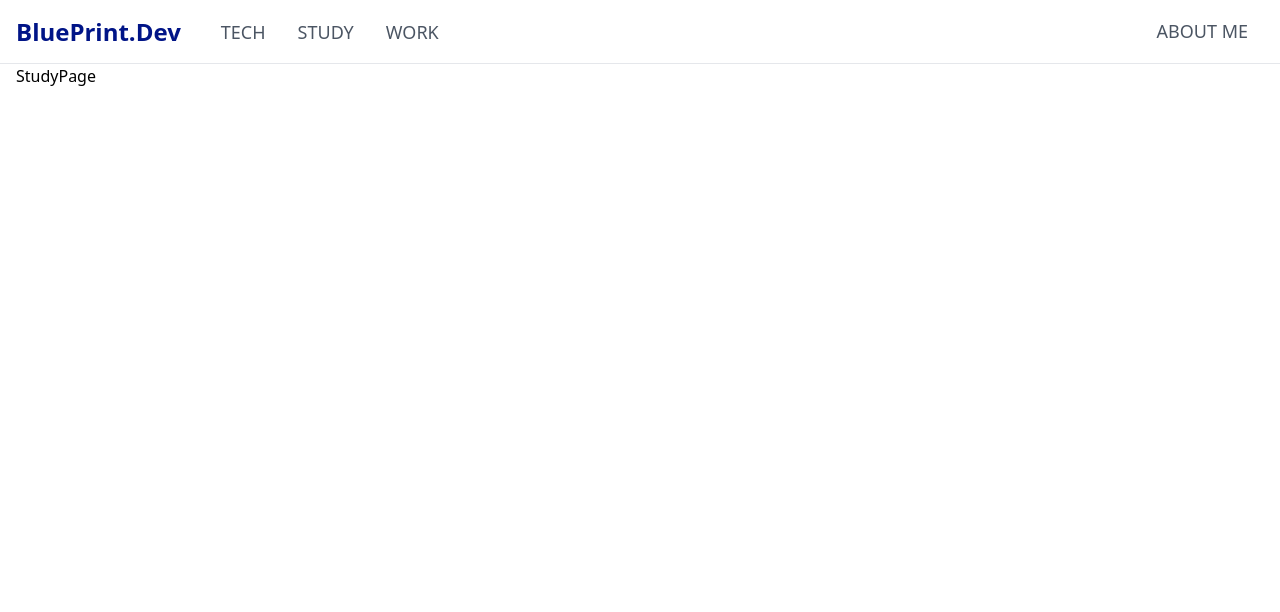
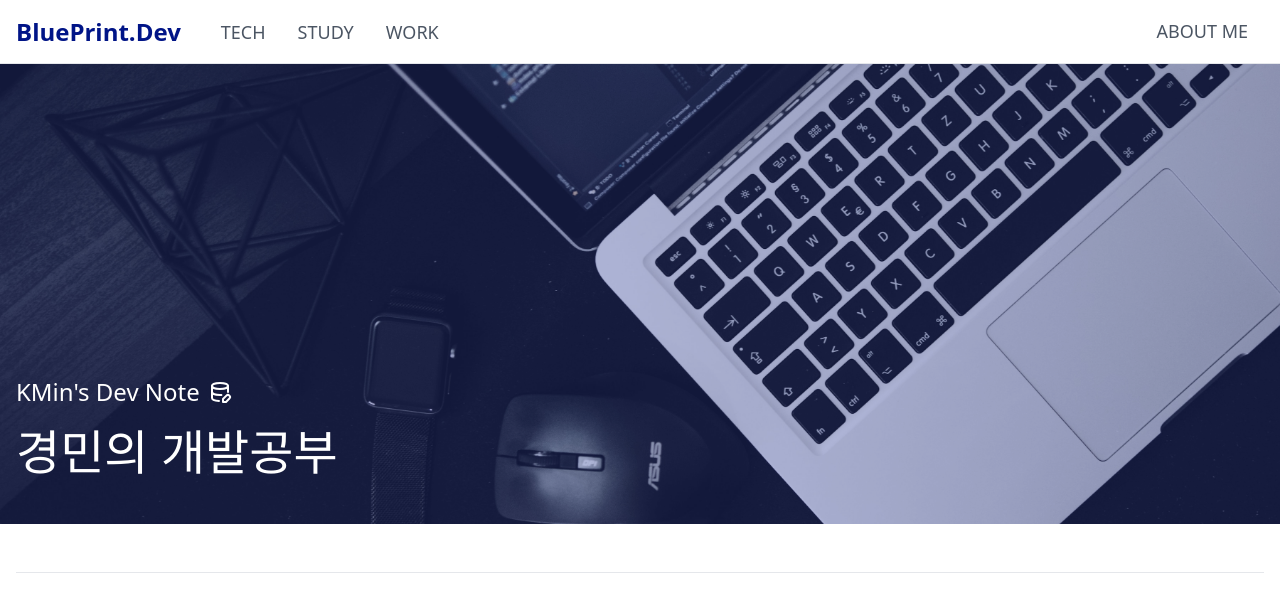
Before and after one commit to ckm960411/blue-print-front, a Next.js app: page /study in a window 1280 px wide. Shown: the top 612 px of the page. Built offline with nearby package versions, Linux system fonts and the light colour scheme.

Commit message:
study page header 마크업

```diff
--- a/src/app/study/page.tsx
+++ b/src/app/study/page.tsx
@@ -1,5 +1,31 @@
 import React from 'react';
+import Image from 'next/image';
+import dashboardImage from '../../../public/img/study-dashboard.jpeg';
+import { TbDatabaseEdit } from 'react-icons/tb';
 
 export default function StudyPage() {
-  return <div className="max-w-screen-xl px-16px mx-auto">StudyPage</div>;
+  return (
+    <section>
+      <section className="bg-main relative">
+        <Image
+          src={dashboardImage.src}
+          alt="study dashboard"
+          width={1200}
+          height={400}
+          className="w-full h-460px object-cover opacity-70"
+          priority
+        />
+        <div className="absolute bottom-48px left-1/2 translate-x-[-50%] text-white max-w-screen-xl mx-auto w-full px-16px">
+          <h1 className="text-24px font-medium mt-8px flex items-center gap-8px">
+            <span>{`KMin's Dev Note`}</span>
+            <TbDatabaseEdit className="text-24px" />
+          </h1>
+          <p className="text-48px mt-24px">경민의 개발공부</p>
+        </div>
+      </section>
+      <section className="max-w-screen-xl mx-auto px-16px pt-24px relative">
+        <hr className="my-24px" />
+      </section>
+    </section>
+  );
 }
```
Also changed, not shown: public/img/study-dashboard.jpeg (added), public/img/tmp/javascript.png (added).
